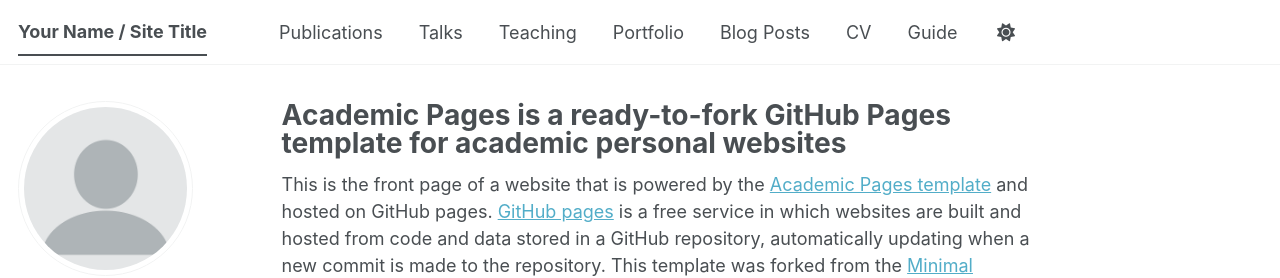
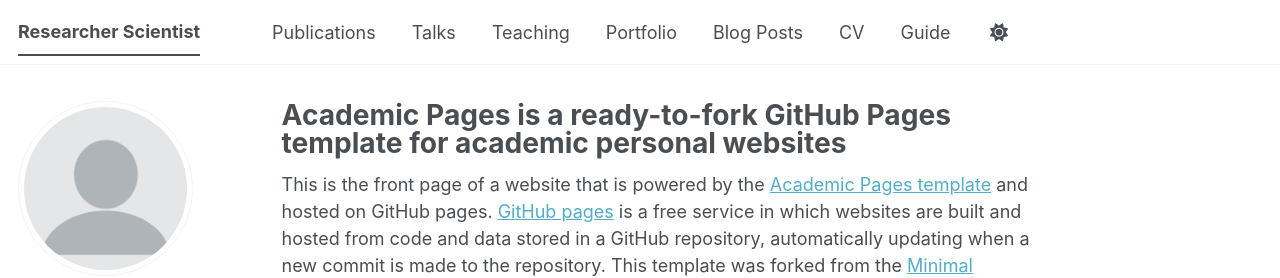
Before and after one commit to Alex-Gauvain/Alex-Gauvain.github.io, a Jekyll site: the page built from _pages/about.md, in a window 1280 px wide. Shown: the top 278 px of the page. Built offline with Jekyll 4.4.1, drawn with Linux system fonts in a browser that asks for light colours; some web fonts are replaced; a script bundle is joined from its source files by our own code; library files that are not in the unit come from our copies.

Commit message:
Update _config.yml

```diff
--- a/_config.yml
+++ b/_config.yml
@@ -9,7 +9,7 @@
 # Basic Site Settings
 locale                   : "en-US"
 site_theme               : "default" # The available themes options are "default", "air", "sunrise", "mint", "dirt" and "contrast"
-title                    : "Your Name / Site Title"
+title                    : "Researcher Scientist"
 title_separator          : "-"
 name                     : &name "Your Name"
 description              : &description "Your Name's academic portfolio"   # Update this with a general description of your site, this is the default if not overridden by a page
```
